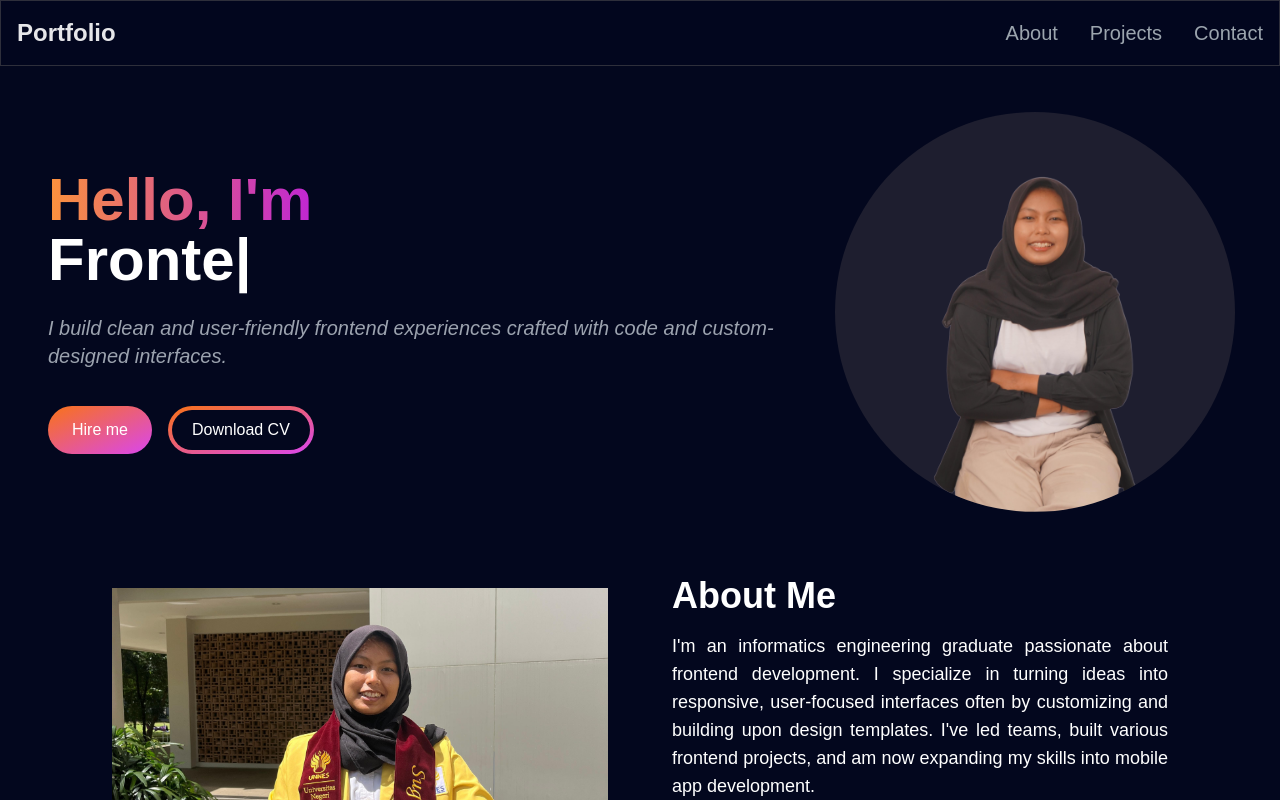
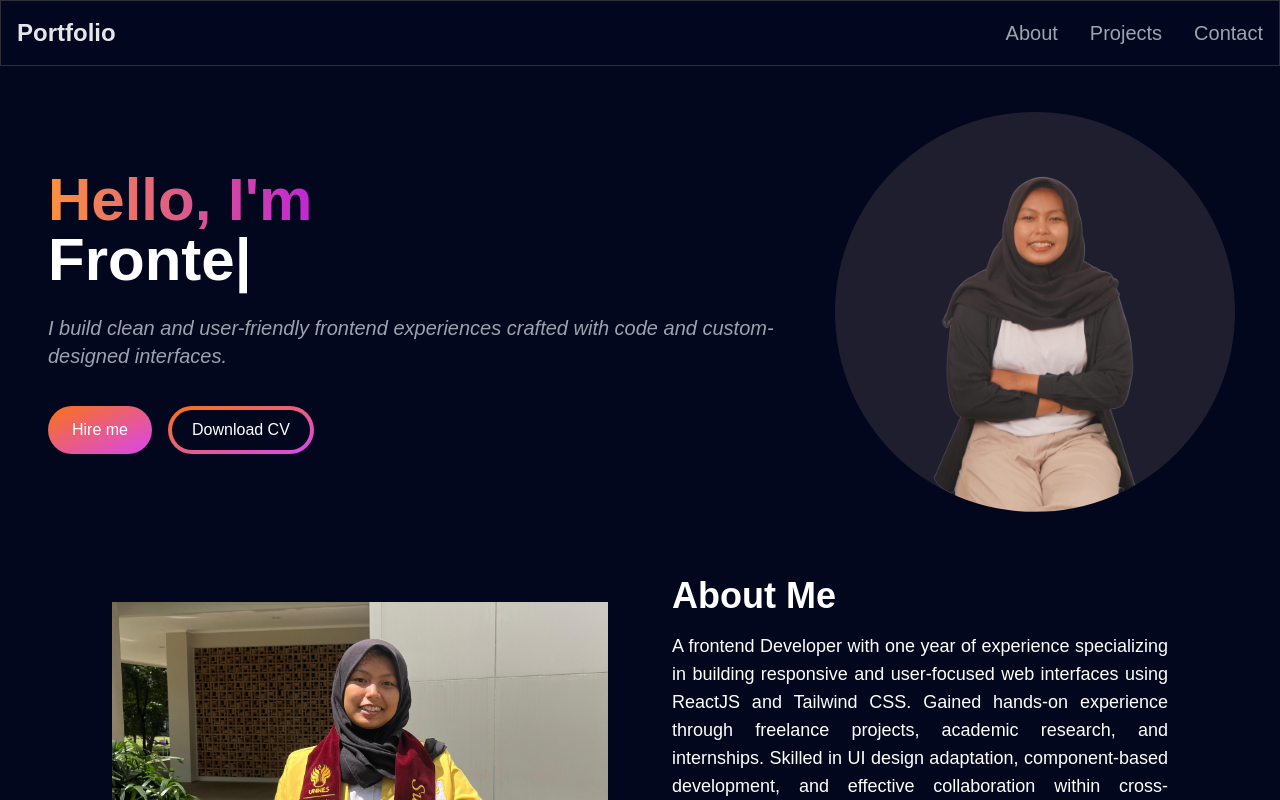
Before and after one commit to injanisgg/portfolio-gg, a Next.js app: page / in a window 1280 px wide. Shown: the top 800 px of the page. Built offline with nearby package versions, Linux system fonts and the light colour scheme.

Commit message:
`Update AboutSection and HeroSection components with revised descriptions and CV download links.`

```diff
--- a/app/components/AboutSection.jsx
+++ b/app/components/AboutSection.jsx
@@ -176,11 +176,7 @@ const AboutSection = () => {
         <div className="mt-4 md:mt-0 text-left flex flex-col h-full">
           <h2 className="text-4xl text-white font-bold mb-4">About Me</h2>
           <p className="text-base lg:text-lg text-justify">
-            I'm an informatics engineering graduate passionate about frontend
-            development. I specialize in turning ideas into responsive,
-            user-focused interfaces often by customizing and building upon
-            design templates. I've led teams, built various frontend projects,
-            and am now expanding my skills into mobile app development.
+            A frontend Developer with one year of experience specializing in building responsive and user-focused web interfaces using ReactJS and Tailwind CSS. Gained hands-on experience through freelance projects, academic research, and internships. Skilled in UI design adaptation, component-based development, and effective collaboration within cross-functional teams.
           </p>
           <div className="flex flex-row mt-8">
             <TabButton
--- a/app/components/ContactSection.jsx
+++ b/app/components/ContactSection.jsx
@@ -31,7 +31,7 @@ const ContactSection = () => {
     {
       icon: faSquareEnvelope,
       label: "Email",
-      path: "mailto:forggdev@gmail.com",
+      path: "mailto:suginiinzani@gmail.com",
     },
   ];
 
--- a/app/components/HeroSection.jsx
+++ b/app/components/HeroSection.jsx
@@ -44,7 +44,7 @@ function HeroSection() {
             </button>
             <button className="px-1 py-1 w-full sm:w-fit rounded-full bg-gradient-to-br from-primary-500 to-secondary-500 hover:bg-slate-800 text-white mt-3">
               <span className="block bg-[#03071E] hover:bg-slate-800 rounded-full px-5 py-2">
-                <a href="https://drive.google.com/file/d/1TLIQIOFwlVXiFwWykxkEonBP98mlk32f/view?usp=sharing" target="_blank" rel="noopener noreferrer">Download CV</a>
+                <a href="https://drive.google.com/file/d/1FDgOFw_T4g-LooAu8B6Mi1quz-bA-YEx/view?usp=sharing" target="_blank" rel="noopener noreferrer">Download CV</a>
               </span>
             </button>
           </div>
```
